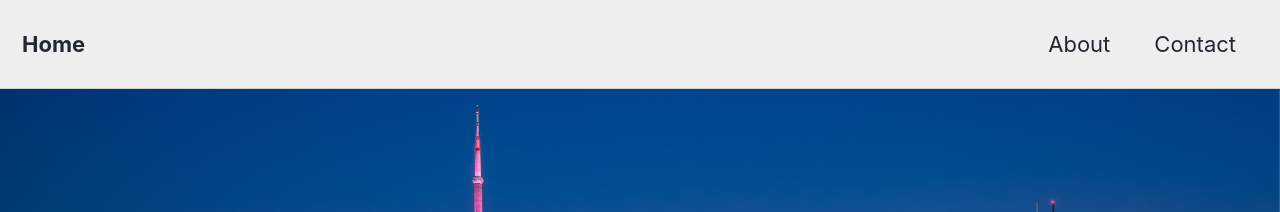
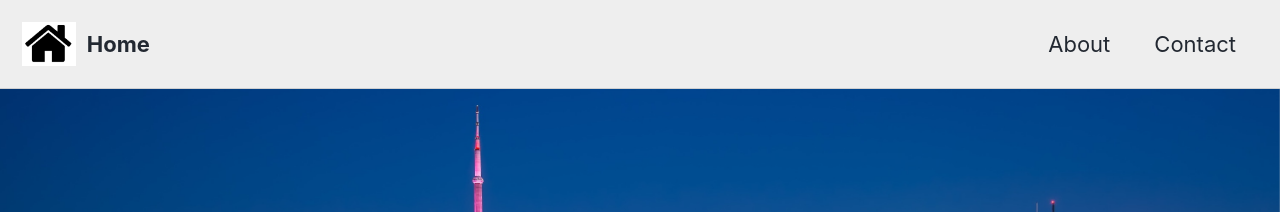
Before and after one commit to WeitlerT/WeitlerT.github.io, a Jekyll site: the page built from index.html, in a window 1280 px wide. Shown: the top 212 px of the page. Built offline with Jekyll 4.4.1, drawn with Linux system fonts in a browser that asks for light colours; cached includes are drawn as plain includes; nearby versions of some CDN libraries; the list of posts is cut into pages by our own code.

Commit message:
Added home icon

```diff
--- a/_config.yml
+++ b/_config.yml
@@ -25,7 +25,7 @@ url                      : "https://weitlert.github.io/"
 baseurl                  : # the subpath of your site, e.g. "/blog"
 repository               : # GitHub username/repo-name e.g. "mmistakes/minimal-mistakes"
 teaser                   : #"/assets/images/sheridan.png"
-logo                     : # path of logo image to display in the masthead, e.g. "/assets/images/88x88.png"
+logo                     : /assets/images/home.png
 masthead_title           : # overrides the website title displayed in the masthead, use " " for no title
 # breadcrumbs            : false # true, false (default)
 words_per_minute         : 200
```
Also changed, not shown: assets/images/home.png (added).
